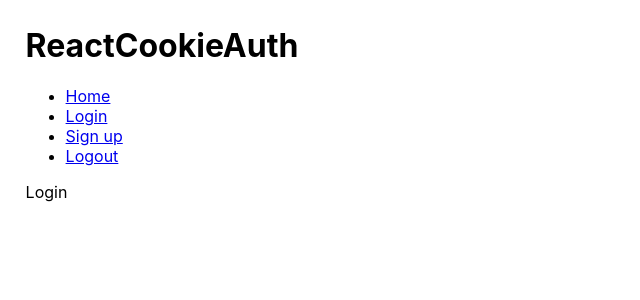
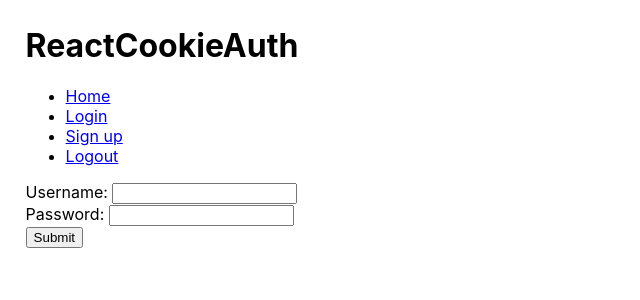
Before and after one commit to duplxey/react-cookie-auth, a React (Create React App) app: page /login in a window 1280 px wide. Shown: the top 300 px of the page, without its empty margins (0-640 px from the left). Built offline with nearby package versions, Linux system fonts and the light colour scheme.

Commit message:
Added LoginPage logic.

```diff
--- a/src/pages/LoginPage.js
+++ b/src/pages/LoginPage.js
@@ -1,9 +1,44 @@
 import React from "react";
 
-const LoginPage = () => {
-  return (
-    <p>Login</p>
-  )
-};
+class LoginPage extends React.Component {
+
+  constructor(props) {
+    super(props);
+
+    this.state = {
+      username: "",
+      password: "",
+    };
+
+    this.handleChange = this.handleChange.bind(this);
+    this.handleSubmit = this.handleSubmit.bind(this);
+  }
+
+  handleChange(event) {
+    event.preventDefault();
+
+    const state = {...this.state};
+    state[event.target.name] = event.target.value;
+    this.setState(state);
+  }
+
+  handleSubmit(event) {
+    event.preventDefault();
+
+    // TODO: send the request to the API
+  }
+
+  render() {
+    return (
+      <form onSubmit={this.handleSubmit}>
+        <label htmlFor="username">Username: </label>
+        <input type="text" name="username" value={this.state.username} onChange={this.handleChange} /><br />
+        <label htmlFor="password">Password: </label>
+        <input type="text" name="password" value={this.state.password} onChange={this.handleChange} /><br />
+        <input type="submit" value="Submit" />
+      </form>
+    );
+  }
+}
 
 export default LoginPage;
```
Also changed, not shown: 1 other file (tests, documents, lock files or other folders).
